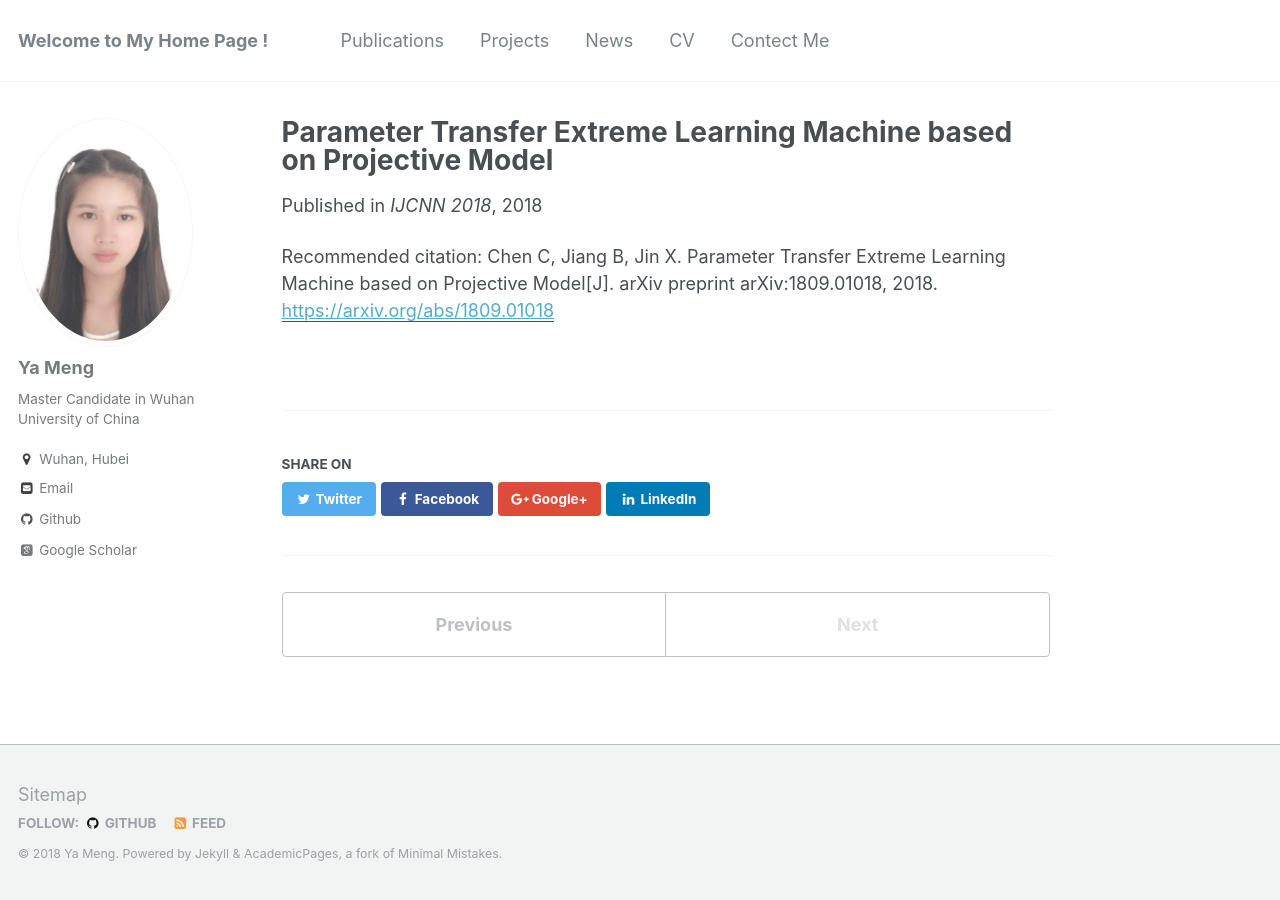
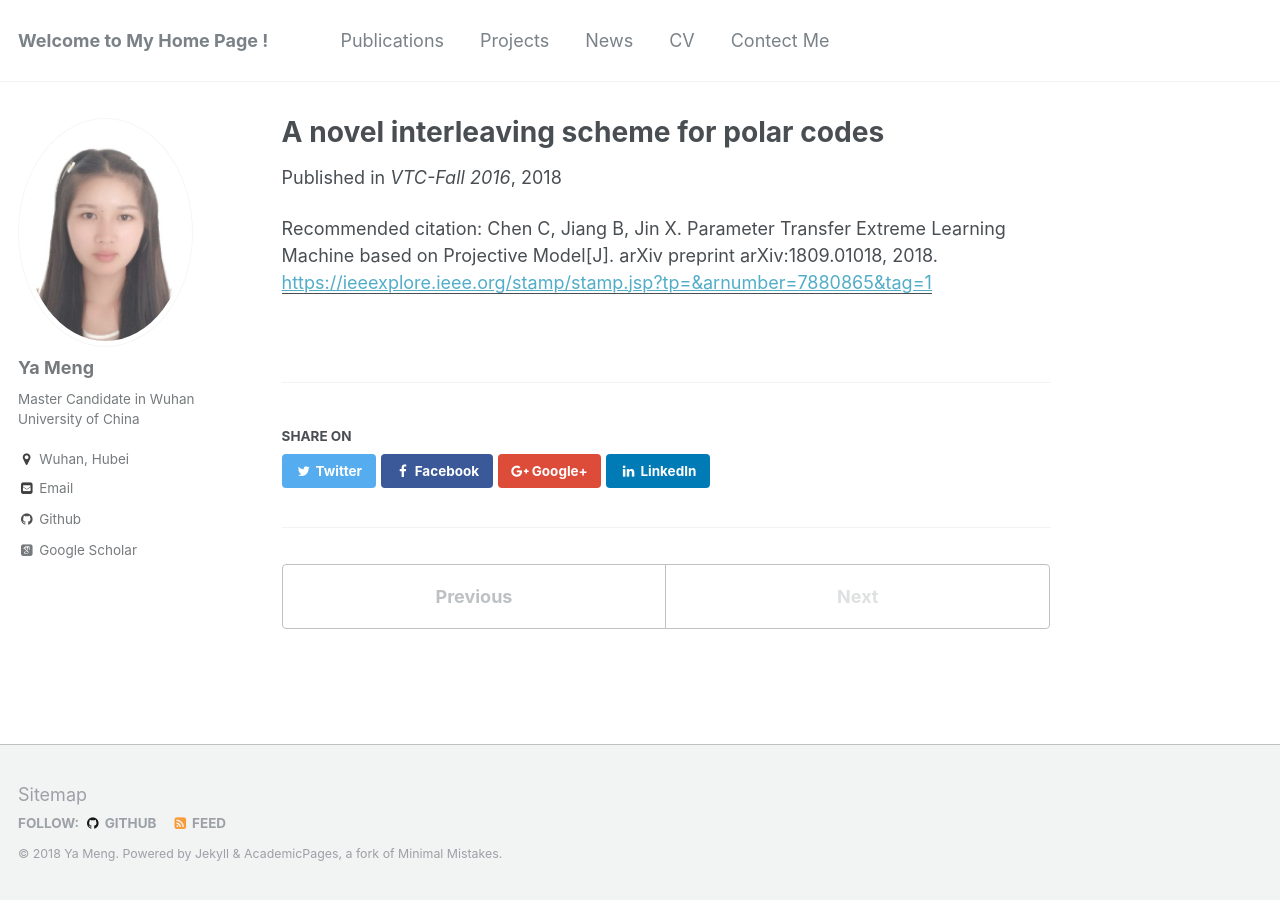
Before and after one commit to mengMia/yameng-ahu.github.io, a Jekyll site: the page built from _publications/2018-paper-2.md, in a window 1280 px wide. Built offline with Jekyll 4.4.1, drawn with Linux system fonts in a browser that asks for light colours; some web fonts are replaced.

Commit message:
Update 2018-paper-2.md

```diff
--- a/_publications/2018-paper-2.md
+++ b/_publications/2018-paper-2.md
@@ -1,10 +1,10 @@
 ---
-title: "Parameter Transfer Extreme Learning Machine based on Projective Model"
+title: "A novel interleaving scheme for polar codes"
 collection: publications
 permalink: /publication/2018-10-11-IJCNN
-excerpt: 'Accepted by IJCNN 2018, (CCF C, Flagship conference of Neural Networks)'
+excerpt: 'Accepted by VTC-Fall 2016, (CCF C, Flagship conference of Neural Networks)'
 date: 2018-10-01
-venue: 'IJCNN 2018'
-paperurl: 'https://arxiv.org/abs/1809.01018'
+venue: 'VTC-Fall 2016'
+paperurl: 'https://ieeexplore.ieee.org/stamp/stamp.jsp?tp=&arnumber=7880865&tag=1'
 citation: 'Chen C, Jiang B, Jin X. Parameter Transfer Extreme Learning Machine based on Projective Model[J]. arXiv preprint arXiv:1809.01018, 2018.'
 ---
```
